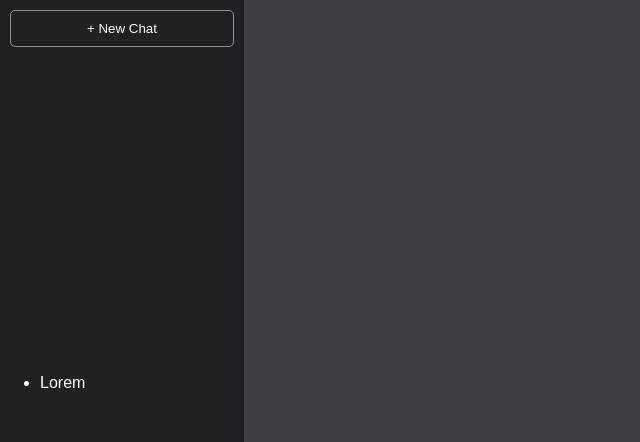
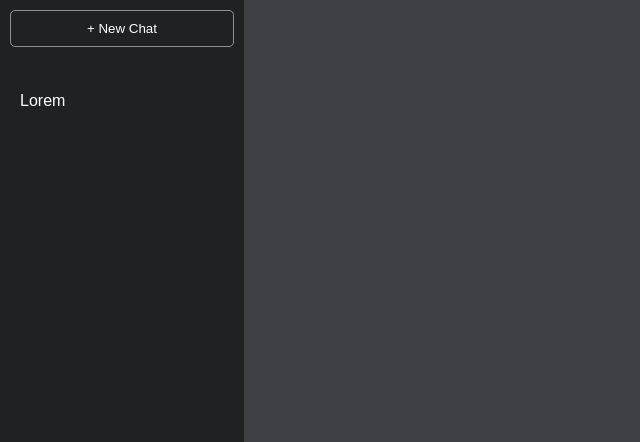
Before and after one commit to milliorn/chatgpt-clone, a React app: page / in a window 1280 px wide. Shown: the top 442 px of the page, without its empty margins (0-640 px from the left). Built offline with nearby package versions, Linux system fonts and the light colour scheme; the HTML template or start-up script is replaced by a standard one.

Commit message:
history history li css

```diff
--- a/src/index.css
+++ b/src/index.css
@@ -28,6 +28,18 @@ nav {
   background-color: #3f3f46;
 }
 
+.history {
+  padding: 10px;
+  margin: 10px;
+  height: 100%;
+}
+
+.history li {
+  list-style-type: none;
+  padding: 15px 0;
+  cursor: pointer;
+}
+
 .main {
   height: 100vh;
   width: 100%;
```
